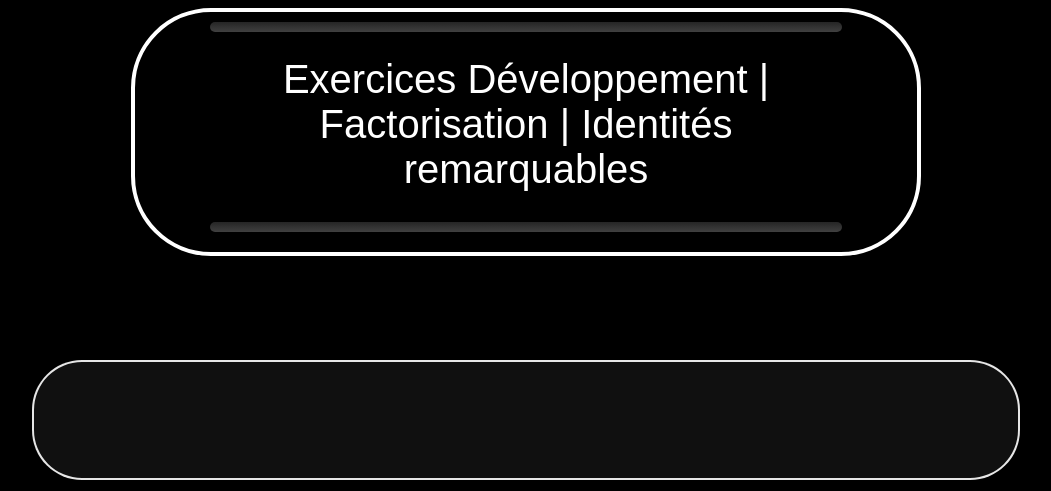
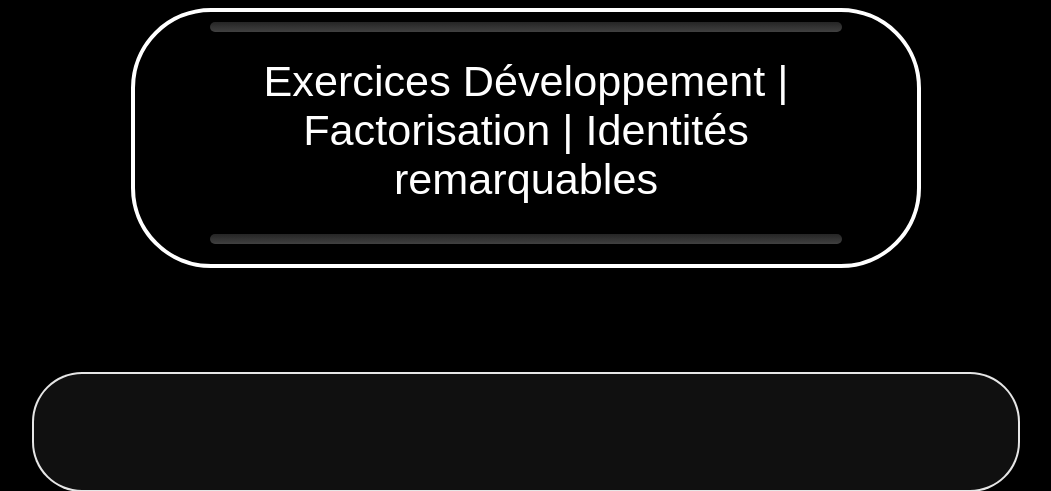
Before and after one commit to sagittarius-singularity/Maths-Experts, a Flask app: page /exercice/1 in a window 1280 px wide. Shown: the top 491 px of the page, without its empty margins (114-1165 px from the left). Run offline with Flask 3, Linux system fonts and the light colour scheme; the visitor is signed in with stand-in values (Sample User, id 1).

Commit message:
Fixed (almost) text width welcome exo1 page

```diff
--- a/static/style_exercice.css
+++ b/static/style_exercice.css
@@ -38,7 +38,6 @@ body {
     padding-right: 75px;
     padding-top: 40px;
     padding-bottom: 20px;
-
     width: 50%;
     margin-left: auto;
     margin-right: auto;
@@ -65,7 +64,7 @@ body {
 
 .title {
     margin-top: 25px;
-    font-size: 40px;
+    font-size: 270%;
     font-family:Arial, Helvetica, sans-serif;
 }
 
```
